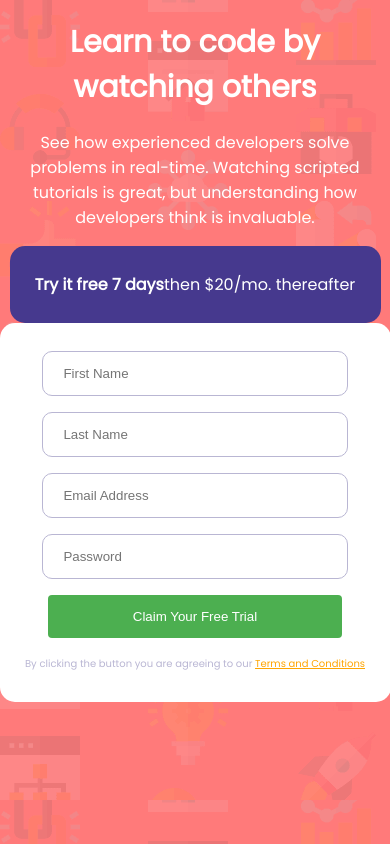
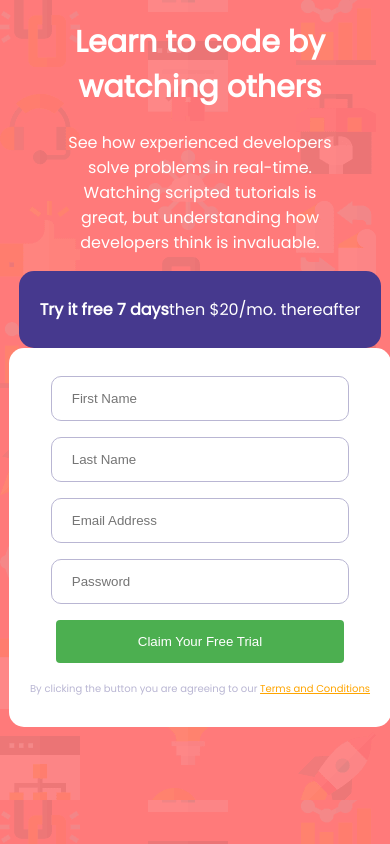
Before and after one commit to Petesmith285/reactjsassignment, a React (Create React App) app: page / in a window 390 px wide. Built offline with nearby package versions, Linux system fonts and the light colour scheme.

Commit message:
Your awesome message

```diff
--- a/src/App.css
+++ b/src/App.css
@@ -11,7 +11,7 @@ body{
     display:grid ;
     margin-top: 300px;
     max-width: 1000px;
-    margin-left: 500px;
+    margin-left: 200px;
     /* justify-content: center; */
 
 
@@ -95,14 +95,14 @@ footer a{
 
 
     .container{
-        display:flex ;
+        display:flex;
         flex-direction: column;
         align-items: center;
         margin-top: 0;
-        margin-left: 0;
+        margin-left: 10px;
         text-align: center;
-        border: none;
-        justify-content: center;
+
+
 
 
 
@@ -128,7 +128,7 @@ footer a{
     }
 
     .text{
-        width: 90%;
+        /* width: 90%; */
         /* margin-left: 10px; */
 
     }
```
